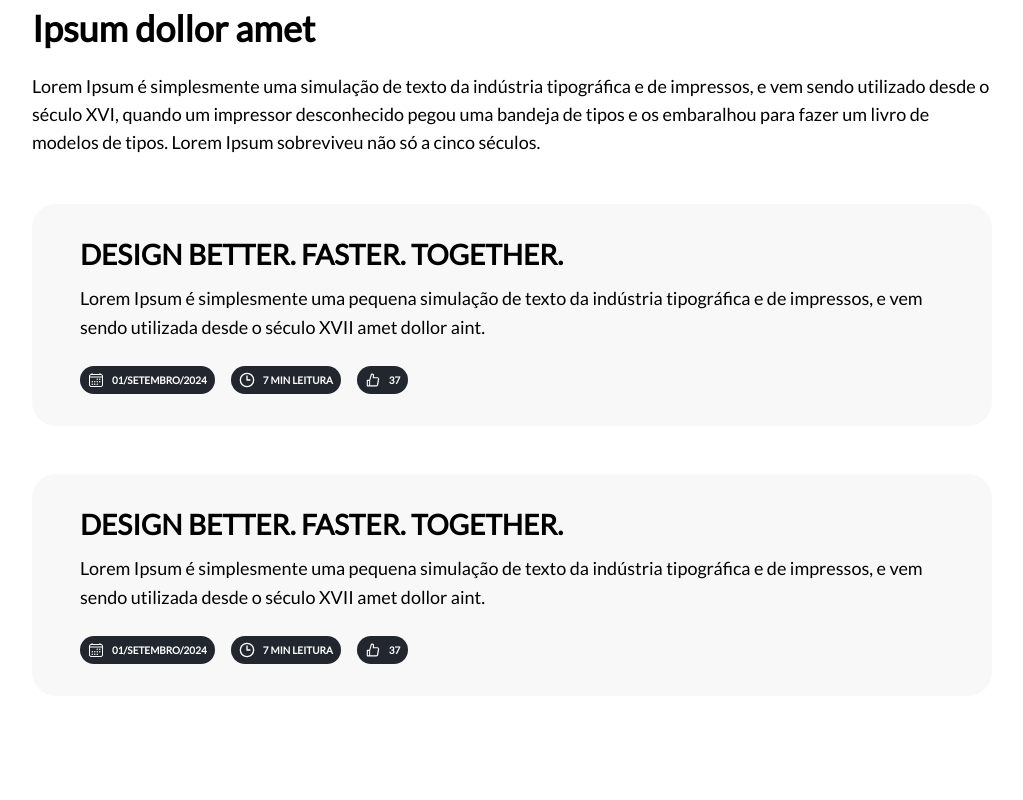
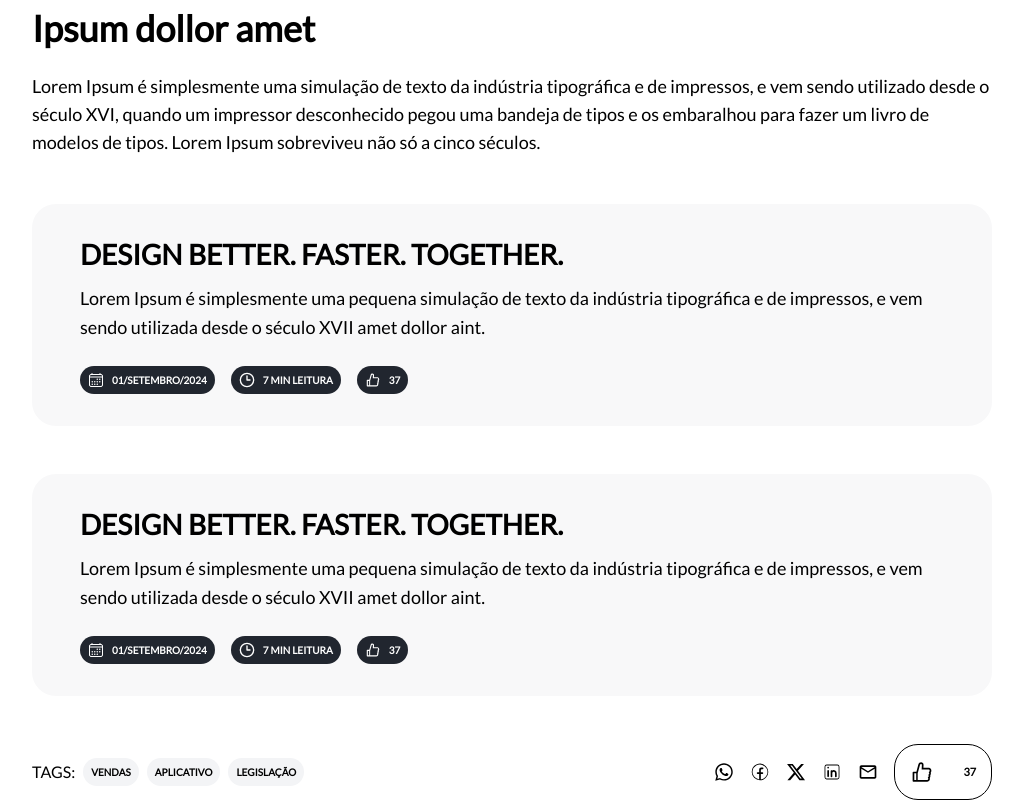
Before and after one commit to jvitor-santos/test-frontEnd-sudeste-online, a React (Vite) app: page / in a window 1280 px wide. Shown: the part 2183-2983 px from the top of the page, without its empty margins (128-1151 px from the left). Before the commit the page ends 2879 px from the top, so only its background shows below. Built offline with nearby package versions, Linux system fonts and the light colour scheme; no server answers.

Commit message:
Desenvolvido as tags proximos ao footer

```diff
--- a/src/App.tsx
+++ b/src/App.tsx
@@ -4,6 +4,7 @@ import { Card } from './components/Card'
 import { Header } from './components/Header'
 import { Carousel } from './components/Carousel'
 import { ArticleCard } from './components/ArticleCard'
+import { Tags } from './components/Tags'
 
 interface Book {
   id: string
@@ -176,6 +177,9 @@ export function App() {
           <ArticleCard />
           <ArticleCard />
         </section>
+        <section className="pt-12">
+          <Tags />
+        </section>
       </main>
     </div>
   )
--- /dev/null
+++ b/src/components/ButtonLike/index.tsx
@@ -0,0 +1,10 @@
+import { AiOutlineLike } from 'react-icons/ai'
+
+export function ButtonLike() {
+  return (
+    <div className="flex h-[56px] w-[98px] items-center justify-around rounded-3xl border border-black">
+      <AiOutlineLike className="size-6" />
+      <span className="text-[11px] font-extrabold leading-[16.5px]">37</span>
+    </div>
+  )
+}
--- /dev/null
+++ b/src/components/Tags/index.tsx
@@ -0,0 +1,29 @@
+import { FaWhatsapp } from 'react-icons/fa'
+import { CiFacebook, CiLinkedin } from 'react-icons/ci'
+import { FaXTwitter } from 'react-icons/fa6'
+
+import { MdOutlineMail } from 'react-icons/md'
+
+import { Badge } from '../Badge'
+import { ButtonLike } from '../ButtonLike'
+
+export function Tags() {
+  return (
+    <div className="flex w-[960px] justify-between">
+      <div className="flex items-center gap-2">
+        <span>TAGS:</span>
+        <Badge text="VENDAS" />
+        <Badge text="APLICATIVO" />
+        <Badge text="LEGISLAÇÃO" />
+      </div>
+      <div className="flex items-center gap-4">
+        <FaWhatsapp className="size-5" />
+        <CiFacebook className="size-5" />
+        <FaXTwitter className="size-5" />
+        <CiLinkedin className="size-5" />
+        <MdOutlineMail className="size-5" />
+        <ButtonLike />
+      </div>
+    </div>
+  )
+}
```
